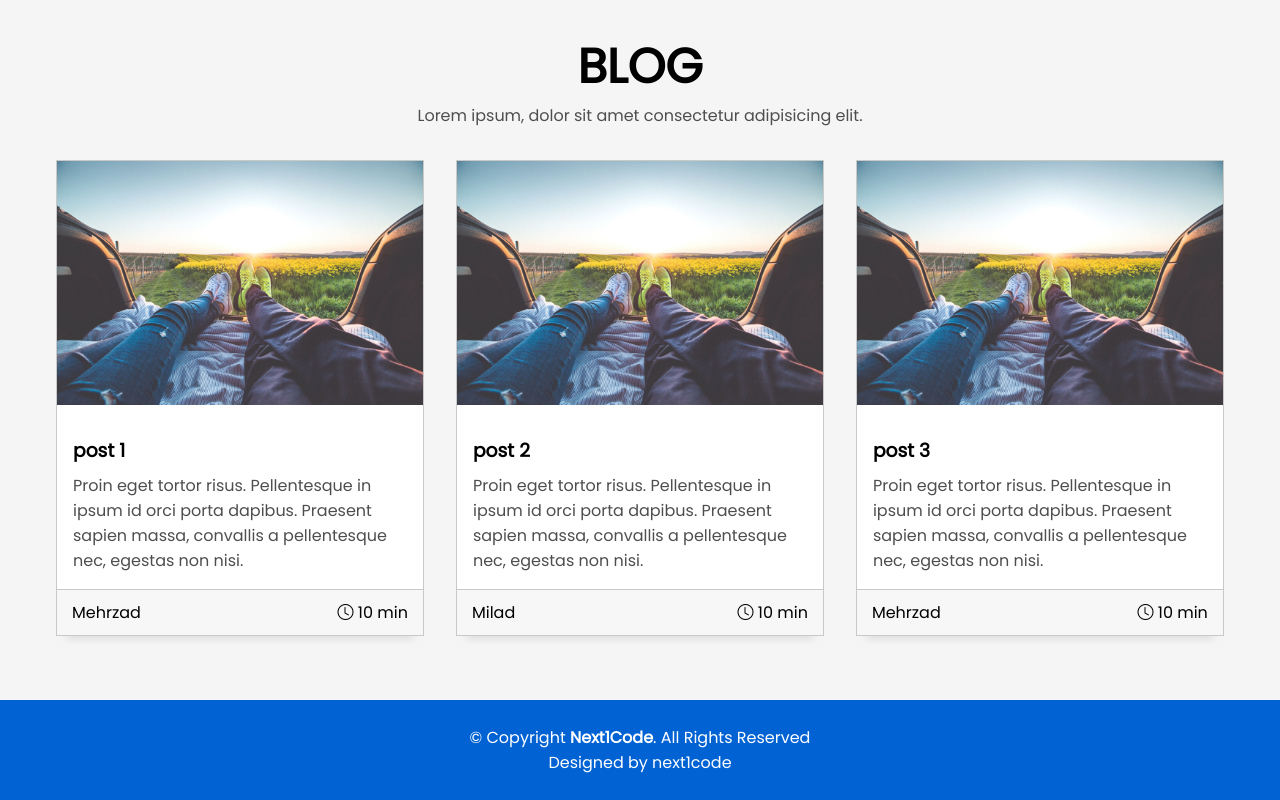
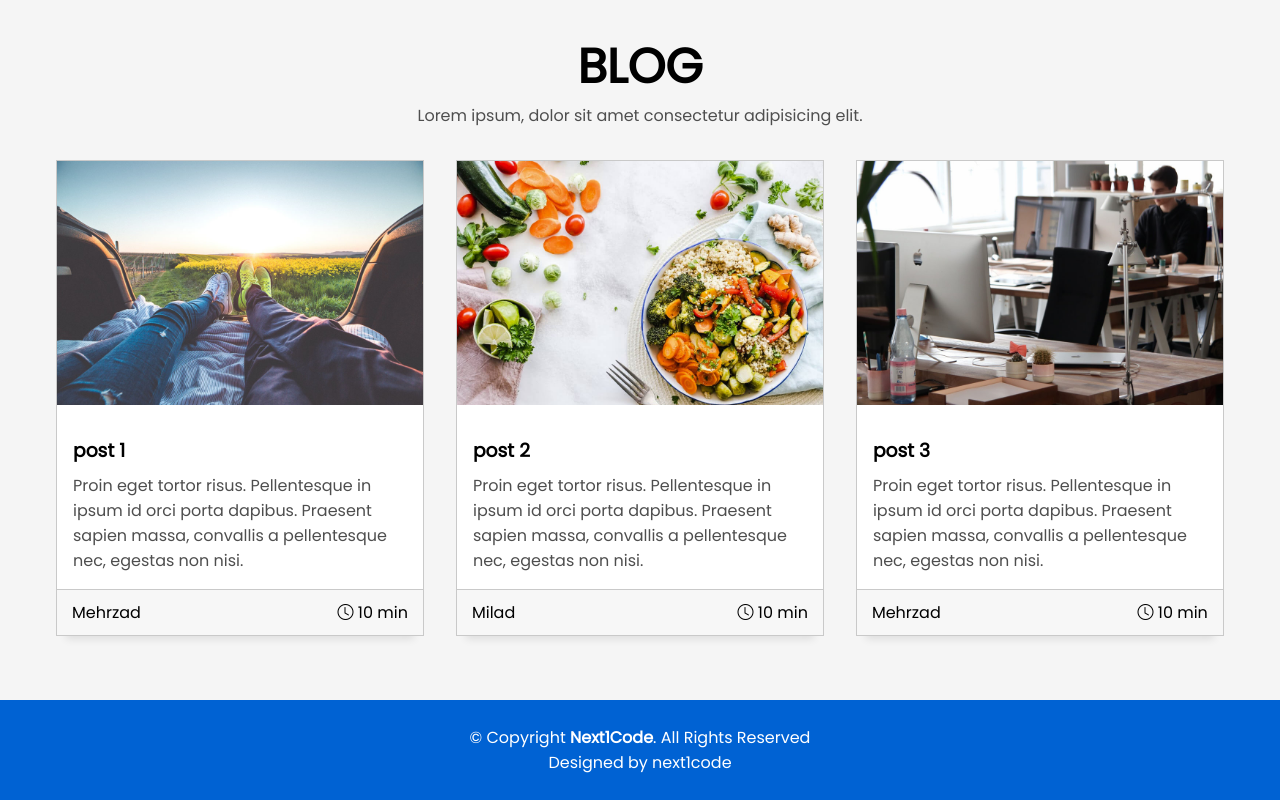
Before and after one commit to mehrzad-sajjadi/basicTemplateByReactJS, a React (Vite) app: page / in a window 1280 px wide. Shown: the part 2312-3112 px from the top of the page. Built offline with nearby package versions, Linux system fonts and the light colour scheme.

Commit message:
fix images

```diff
--- a/src/components/Blog.jsx
+++ b/src/components/Blog.jsx
@@ -1,15 +1,25 @@
 import "../style/blog.css"
+
+//images
+import post1 from "../../public/img/post-1.jpg";
+import post2 from "../../public/img/post-2.jpg";
+import post3 from "../../public/img/post-3.jpg";
+
+
 import BlogBox from "./BlogBox";
 let posts = [
   {
+    img : post1 ,
     title:"post 1",
     user : "Mehrzad",
   },
   {
+    img : post2 ,
     title:"post 2",
     user : "Milad",
   },
   {
+    img : post3 ,
     title:"post 3",
     user : "Mehrzad",
   }
--- a/src/components/BlogBox.jsx
+++ b/src/components/BlogBox.jsx
@@ -1,11 +1,11 @@
 
 
-function BlogBox({title,user}){
+function BlogBox({img,title,user}){
  return(
     <div className="col-4">
         <div className="blog-box">
             <div className="blog-img">
-                <img src="./img/post-1.jpg" className="img-fluid" />
+                <img src={img} className="img-fluid" />
             </div>
             <div className="blog-content">
                 <h3 className="blog-title">{title}</h3>
```
